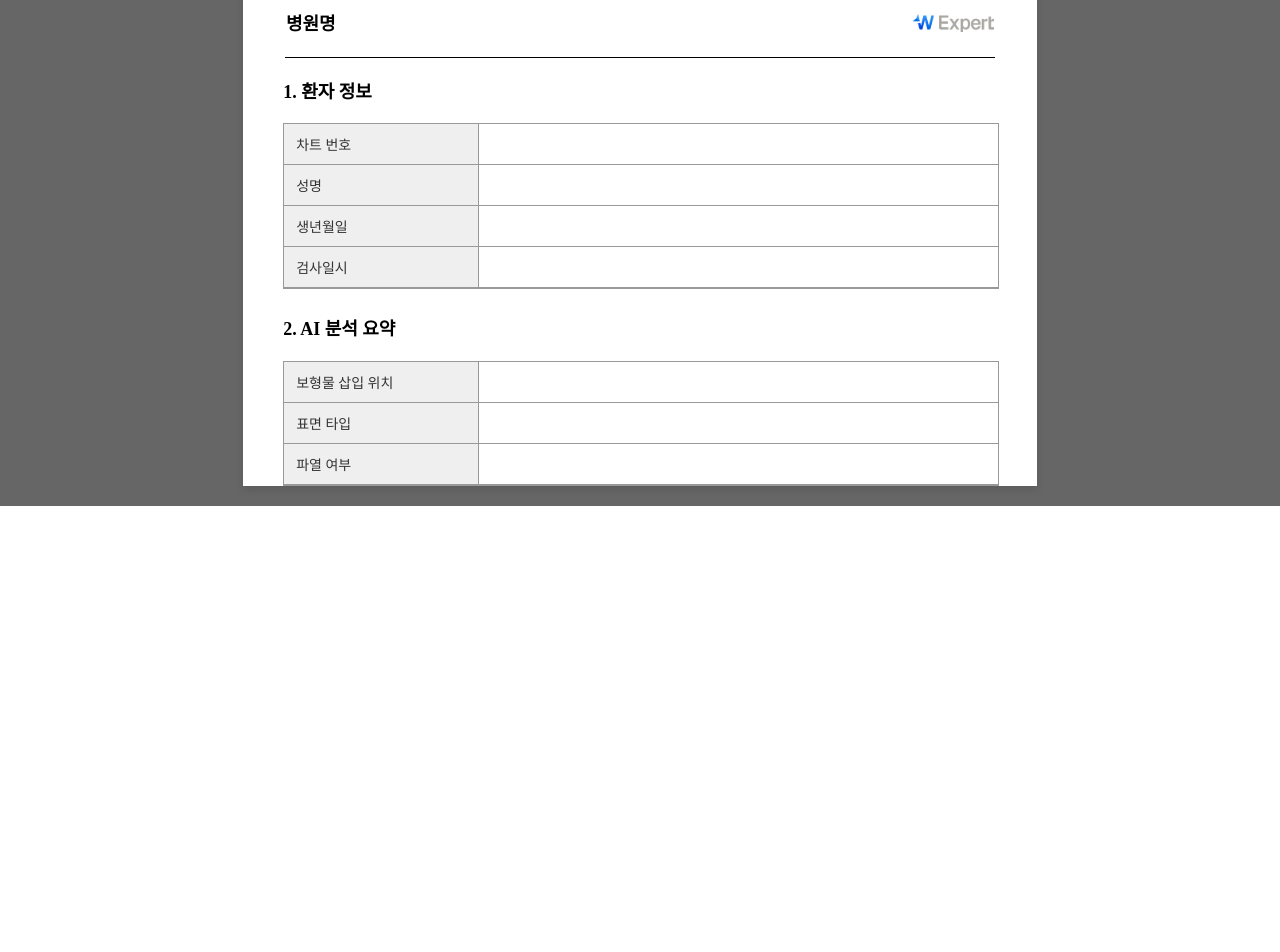
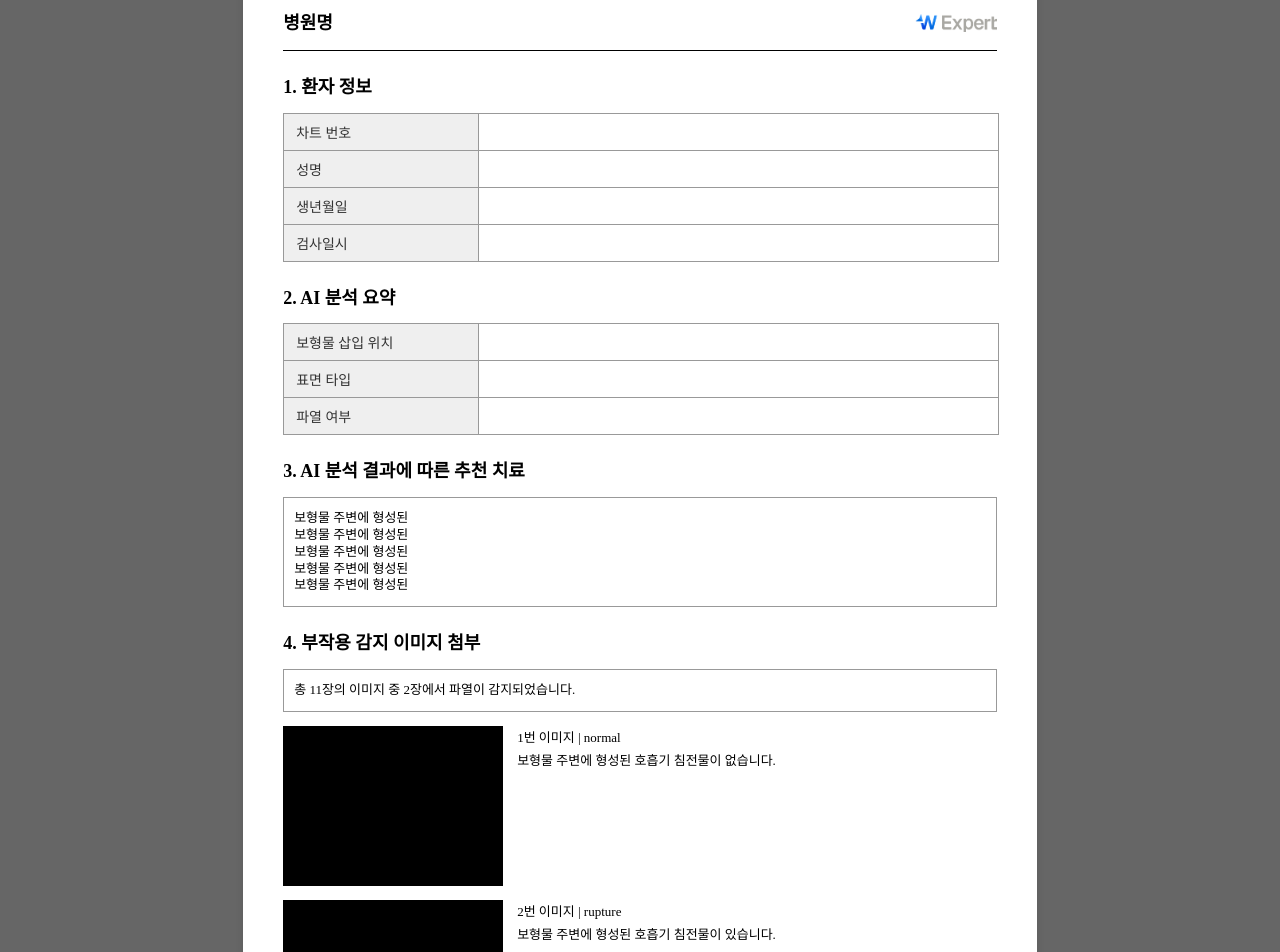
Before and after one commit to wai-admin/wexpert-report, a React (Vite) app: page / in a window 1280 px wide. Shown: the part 1180-2132 px from the top of the page. Before the commit the page ends 1686 px from the top, so only its background shows below. Built offline with nearby package versions, Linux system fonts and the light colour scheme.

Commit message:
feat: 페이지 분리 로직 구현

```diff
--- /dev/null
+++ b/src/constants/mock.js
@@ -0,0 +1,74 @@
+const imageMock = [
+  {
+    id: 1,
+    status: "normal",
+    description: "보형물 주변에 형성된 호흡기 침전물이 없습니다.",
+  },
+  {
+    id: 2,
+    status: "rupture",
+    description: "보형물 주변에 형성된 호흡기 침전물이 있습니다.",
+  },
+  {
+    id: 3,
+    status: "rupture",
+    description:
+      "현재 이미지 내 색깔로 표시된 해당 영역은 AI 분석 결과 파열 소견이 나타나는 부위입니다.",
+  },
+  {
+    id: 4,
+    status: "normal",
+    description:
+      "분석 결과, 현재 이미지에서는 파열 등 특이 소견이 관찰되지 않았습니다.",
+  },
+  {
+    id: 5,
+    status: "normal",
+    description:
+      "분석 결과, 현재 이미지에서는 파열 등 특이 소견이 관찰되지 않았습니다.",
+  },
+  {
+    id: 6,
+    status: "normal",
+    description:
+      "분석 결과, 현재 이미지에서는 파열 등 특이 소견이 관찰되지 않았습니다.",
+  },
+  {
+    id: 7,
+    status: "normal",
+    description:
+      "분석 결과, 현재 이미지에서는 파열 등 특이 소견이 관찰되지 않았습니다.",
+  },
+  {
+    id: 8,
+    status: "normal",
+    description:
+      "분석 결과, 현재 이미지에서는 파열 등 특이 소견이 관찰되지 않았습니다.",
+  },
+  {
+    id: 10,
+    status: "normal",
+    description:
+      "분석 결과, 현재 이미지에서는 파열 등 특이 소견이 관찰되지 않았습니다.",
+  },
+  {
+    id: 11,
+    status: "normal",
+    description:
+      "분석 결과, 현재 이미지에서는 파열 등 특이 소견이 관찰되지 않았습니다.",
+  },
+  {
+    id: 12,
+    status: "normal",
+    description:
+      "분석 결과, 현재 이미지에서는 파열 등 특이 소견이 관찰되지 않았습니다.",
+  },
+  // {
+  //   id: 13,
+  //   status: "normal",
+  //   description:
+  //     "분석 결과, 현재 이미지에서는 파열 등 특이 소견이 관찰되지 않았습니다.",
+  // },
+];
+
+export { imageMock };
--- /dev/null
+++ b/src/pages/A4Template.jsx
@@ -0,0 +1,23 @@
+import Header from "./Header";
+
+const A4Template = ({ children }) => {
+  return (
+    <div
+      style={{
+        width: "210mm",
+        height: "297mm",
+        backgroundColor: "white",
+        position: "relative",
+      }}
+    >
+      <div
+        style={{ height: "297mm", padding: "40px", boxSizing: "border-box" }}
+      >
+        <Header />
+        {children}
+      </div>
+    </div>
+  );
+};
+
+export default A4Template;
--- /dev/null
+++ b/src/pages/AnalysisResult.jsx
@@ -0,0 +1,47 @@
+const AnalysisResult = ({ index, item }) => {
+  const { status, description } = item;
+
+  return (
+    <div
+      style={{
+        width: "100%",
+        display: "flex",
+        flexDirection: "row",
+        height: "160px",
+        marginTop: "14px",
+      }}
+    >
+      <div
+        style={{
+          width: "220px",
+          height: "160px",
+          backgroundColor: "black",
+        }}
+      />
+      <div
+        style={{
+          display: "flex",
+          flexDirection: "column",
+          marginLeft: "14px",
+          padding: "4px 0",
+        }}
+      >
+        <p style={{ fontSize: "13px", fontWeight: "500", color: "black" }}>
+          {index}번 이미지 | {status}
+        </p>
+        <p
+          style={{
+            fontSize: "13px",
+            fontWeight: "400",
+            color: "black",
+            marginTop: "8px",
+          }}
+        >
+          {description}
+        </p>
+      </div>
+    </div>
+  );
+};
+
+export default AnalysisResult;
--- a/src/pages/Header.jsx
+++ b/src/pages/Header.jsx
@@ -6,9 +6,8 @@ const Header = () => {
         display: "flex",
         alignItems: "center",
         justifyContent: "space-between",
-        paddingBottom: "20px",
+        paddingBottom: "16px",
         borderBottom: "1px solid black",
-        marginBottom: "24px",
       }}
     >
       <p style={{ fontSize: "18px", fontWeight: "bold" }}>병원명</p>
--- /dev/null
+++ b/src/pages/NumberedList.jsx
@@ -0,0 +1,9 @@
+const NumberedList = ({ number, title }) => {
+  return (
+    <h3 style={{ fontSize: "18px", fontWeight: "bold", margin: "26px 0 14px" }}>
+      {number}. {title}
+    </h3>
+  );
+};
+
+export default NumberedList;
--- a/src/pages/PrintPage.jsx
+++ b/src/pages/PrintPage.jsx
@@ -2,7 +2,11 @@ import { useRef } from "react";
 import { useReactToPrint } from "react-to-print";
 
 import Cover from "./Cover";
-import Header from "./Header";
+import A4Template from "./A4Template";
+import NumberedList from "./NumberedList";
+import AnalysisResult from "./AnalysisResult";
+
+import { imageMock } from "@/constants/mock";
 
 const Print = () => {
   const printRef = useRef();
@@ -13,65 +17,20 @@ const Print = () => {
     onAfterPrint: () => console.log("Print completed"),
   });
 
-  return (
-    <div className="print-preview-container">
-      <button
-        style={{
-          position: "absolute",
-          top: "20px",
-          right: "20px",
-          width: "100px",
-          height: "30px",
-          backgroundColor: "white",
-        }}
-        onClick={handlePrint}
-      >
-        <p style={{ fontSize: "14px", color: "rgb(102, 102, 102)" }}>프린트</p>
-      </button>
-      <div ref={printRef} className="a4-container">
-        <Cover />
-        <table style={{ width: "210mm" }}>
-          <thead>
-            <tr
-              style={{
-                width: "210mm",
-                display: "flex",
-                justifyContent: "center",
-                margin: "50px 0 24px",
-              }}
-            >
-              <div
-                style={{
-                  width: "100%",
-                  maxWidth: "710px",
-                  display: "flex",
-                  justifyContent: "space-between",
-                  paddingBottom: "20px",
-                  borderBottom: "1px solid black",
-                }}
-              >
-                <th>
-                  <p style={{ fontSize: "18px", fontWeight: "bold" }}>병원명</p>
-                </th>
-                <th>
-                  <img
-                    src="/images/wexpert.png"
-                    style={{ width: "82px", height: "18px" }}
-                  />
-                </th>
-              </div>
-            </tr>
-          </thead>
+  let allPages = [];
+  const firstPageItems = 2; // 첫 페이지에 들어갈 아이템 수
+  const itemsPerPage = 5; // 추가 페이지당 아이템 수
+
+  // 첫 번째 페이지 (환자 정보 + AI 분석 요약 + 추천 치료 + 부작용 감지 이미지 2개)
+  allPages.push(
+    <A4Template key="first-page">
       <div
         style={{
           display: "flex",
           flexDirection: "column",
-              padding: "0px 40px",
         }}
       >
-            <h3 style={{ fontSize: "18px", fontWeight: "bold" }}>
-              1. 환자 정보
-            </h3>
+        <NumberedList number={1} title="환자 정보" />
         <div className="info-table">
           <div className="table-row">
             <div className="table-label">차트 번호</div>
@@ -91,15 +50,7 @@ const Print = () => {
           </div>
         </div>
 
-            <h3
-              style={{
-                fontSize: "18px",
-                fontWeight: "bold",
-                marginTop: "30px",
-              }}
-            >
-              2. AI 분석 요약
-            </h3>
+        <NumberedList number={2} title="AI 분석 요약" />
         <div className="info-table">
           <div className="table-row">
             <div className="table-label">보형물 삽입 위치</div>
@@ -114,32 +65,91 @@ const Print = () => {
             <div className="table-value"></div>
           </div>
         </div>
-            {/* <div className="info-input page-break-avoid">
-              보형물 주변에 형성된
+
+        <NumberedList number={3} title="AI 분석 결과에 따른 추천 치료" />
+        <div className="info-input-recommend">
+          보형물 주변에 형성된 <br /> 보형물 주변에 형성된 <br /> 보형물 주변에
+          형성된 <br /> 보형물 주변에 형성된 <br /> 보형물 주변에 형성된
         </div>
-            <div className="info-input page-break-avoid">
-              보형물 주변에 형성된
+
+        <NumberedList number={4} title="부작용 감지 이미지 첨부" />
+        <div className="info-input-image">
+          총 {imageMock.length}장의 이미지 중 2장에서 파열이 감지되었습니다.
         </div>
-            <div className="info-input page-break-avoid">
-              보형물 주변에 형성된
+        {imageMock.slice(0, 2).map((item, index) => (
+          <AnalysisResult key={item.id} index={index + 1} item={item} />
+        ))}
       </div>
-            <div className="info-input page-break-avoid">
-              보형물 주변에 형성된
+    </A4Template>
+  );
+
+  // 첫 페이지 이후의 아이템들을 5개씩 그룹으로 나누기
+  const remainingItems = imageMock.slice(firstPageItems);
+
+  for (let i = 0; i < remainingItems.length; i += itemsPerPage) {
+    const pageItems = remainingItems.slice(i, i + itemsPerPage);
+    const pageNumber = Math.floor(i / itemsPerPage) + 1;
+    const isLastPage = i + itemsPerPage >= remainingItems.length;
+    const isPageFull = pageItems.length === itemsPerPage;
+
+    console.log("pageNumber", pageNumber, remainingItems.length);
+
+    allPages.push(
+      <A4Template key={`page-${pageNumber}`}>
+        {pageItems.map((item, index) => (
+          <AnalysisResult
+            key={item.id}
+            index={firstPageItems + i + index + 1}
+            item={item}
+          />
+        ))}
+        {/* 페이지가 꽉 차지 않았고 마지막 페이지인 경우에만 "끝" 표시 */}
+        {!isPageFull && isLastPage && (
+          <>
+            <NumberedList number={5} title="담당 의사 소견" />
+            <div className="info-input-assessment">
+              AI 분석 결과와 일치하게, 피막 내 실리콘 침범이 관찰되어 실리콘
+              보형물 파열로 판단됩니다. 이에 피막 제거술이 가능한 성형외과
+              전문의의 진료를 받으실 것을 권합니다.
             </div>
-            <div className="info-input page-break-avoid">
-              보형물 주변에 형성된
+          </>
+        )}
+      </A4Template>
+    );
+  }
+
+  // 마지막 페이지가 꽉 찬 경우 새로운 페이지에 "끝" 표시
+  if (remainingItems.length > 0 && remainingItems.length % itemsPerPage === 0) {
+    allPages.push(
+      <A4Template key="end-page">
+        <NumberedList number={5} title="담당 의사 소견" />
+        <div className="info-input-assessment">
+          AI 분석 결과와 일치하게, 피막 내 실리콘 침범이 관찰되어 실리콘 보형물
+          파열로 판단됩니다. 이에 피막 제거술이 가능한 성형외과 전문의의 진료를
+          받으실 것을 권합니다.
         </div>
-            <div className="info-input page-break-avoid">
-              보형물 주변에 형성된
-            </div>
-            <div className="info-input page-break-avoid">
-              보형물 주변에 형성된
-            </div>
-            <div className="info-input page-break-avoid">
-              보형물 주변에 형성된
-            </div> */}
-          </div>
-        </table>
+      </A4Template>
+    );
+  }
+
+  return (
+    <div className="print-preview-container">
+      <button
+        style={{
+          position: "absolute",
+          top: "20px",
+          right: "20px",
+          width: "100px",
+          height: "30px",
+          backgroundColor: "white",
+        }}
+        onClick={handlePrint}
+      >
+        <p style={{ fontSize: "14px", color: "rgb(102, 102, 102)" }}>프린트</p>
+      </button>
+      <div ref={printRef} className="a4-container">
+        <Cover />
+        {allPages}
       </div>
     </div>
   );
--- a/src/style/print/input.css
+++ b/src/style/print/input.css
@@ -1,10 +1,32 @@
-.info-input {
+.info-input-recommend {
+  min-height: 80px;
   display: flex;
-  min-height: 120px;
   border: 1px solid rgb(153, 153, 153);
-  margin-top: 20px;
   padding: 12px 10px;
   font-size: 13px;
   font-weight: 400;
+  line-height: 1.3;
   color: black;
 }
+
+.info-input-image {
+  min-height: 14px;
+  display: flex;
+  border: 1px solid rgb(153, 153, 153);
+  padding: 12px 10px;
+  font-size: 13px;
+  font-weight: 400;
+  line-height: 1.3;
+  color: black;
+}
+
+.info-input-assessment {
+  min-height: 110px;
+  display: flex;
+  border: 1px solid rgb(153, 153, 153);
+  padding: 12px 10px;
+  font-size: 13px;
+  font-weight: 400;
+  line-height: 1.3;
+  color: black;
+}
--- a/src/style/print/print.css
+++ b/src/style/print/print.css
@@ -29,15 +29,16 @@
 
 .a4-container {
   width: 210mm;
-  background-color: white;
   box-shadow: 0 4px 8px rgba(0, 0, 0, 0.1);
   display: flex;
   flex-direction: column;
+  gap: 10px;
 }
 
 .a4-page {
   width: 210mm;
   height: 297mm;
+  background-color: white;
   position: relative;
   overflow: hidden;
 }
@@ -82,13 +83,14 @@
 
   .a4-container {
     width: 210mm;
-    background-color: white;
     box-shadow: none;
     display: flex;
     flex-direction: column;
+    gap: 0;
   }
 
   .a4-page {
+    background-color: white;
     box-shadow: none;
     margin: 0;
     padding: 0;
--- a/src/style/print/table.css
+++ b/src/style/print/table.css
@@ -3,7 +3,6 @@
   display: flex;
   flex-direction: column;
   border: 1px solid #999999;
-  margin-top: 20px;
   width: 100%;
 }
 
@@ -11,8 +10,12 @@
   display: flex;
   flex-direction: row;
   width: 100%;
-  height: 40px;
+  height: 36px;
   border-bottom: solid 1px #999999;
+}
+
+.table-row:last-child {
+  border-bottom: none;
 }
 
 .table-label {
@@ -36,43 +39,3 @@
   padding: 0px 12px;
   background-color: white;
 }
-
-@media print {
-  .info-table {
-    display: flex;
-    flex-direction: column;
-    border: 1px solid #999999 !important;
-    margin-top: 20px;
-    width: 100%;
-  }
-
-  .table-row {
-    display: flex;
-    flex-direction: row;
-    width: 100%;
-    height: 40px;
-    border-bottom: solid 1px #999999 !important;
-  }
-
-  .table-label {
-    width: 170px;
-    height: 100%;
-    display: flex;
-    align-items: center;
-    padding: 0px 12px;
-    border-right: 1px solid #999999 !important;
-    background-color: rgb(239, 239, 239);
-    font-size: 14px;
-    font-weight: 500;
-    color: #333;
-  }
-
-  .table-value {
-    flex: 1;
-    height: 100%;
-    display: flex;
-    align-items: center;
-    padding: 0px 12px;
-    background-color: white;
-  }
-}
```
Lines whose indentation alone changed are shown as unchanged.
